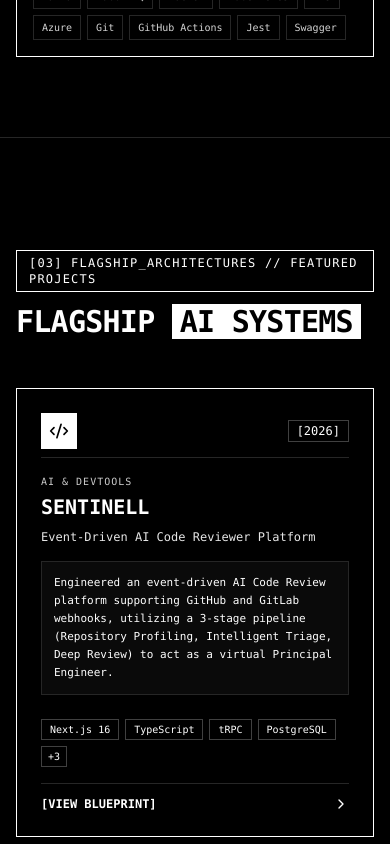
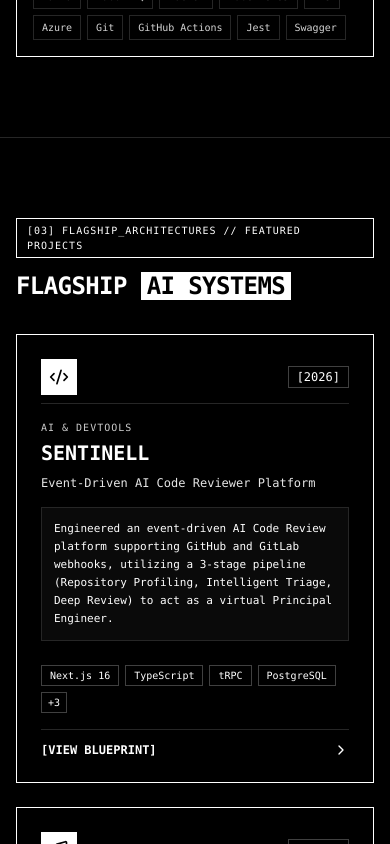
Before and after one commit to shoaibakhtar800/me-portfolio, a Next.js app: page / in a window 390 px wide. Shown: the part 2640-3484 px from the top of the page. Built offline with nearby package versions, Linux system fonts and the light colour scheme.

Commit message:
feat: add ProjectsSection component with detailed architecture blueprints and project cards

```diff
--- a/src/app/globals.css
+++ b/src/app/globals.css
@@ -90,3 +90,53 @@
   background-color: #000000;
   color: #ffffff;
 }
+
+/* Custom Brutalist Monochrome Scrollbars */
+::-webkit-scrollbar {
+  width: 6px;
+  height: 6px;
+}
+
+::-webkit-scrollbar-track {
+  background: #000000;
+  border: 1px solid #262626;
+}
+
+::-webkit-scrollbar-thumb {
+  background: #333333;
+  border-radius: 0px !important;
+  border: 1px solid #525252;
+}
+
+::-webkit-scrollbar-thumb:hover {
+  background: #ffffff;
+}
+
+::-webkit-scrollbar-corner {
+  background: #000000;
+}
+
+/* Firefox standard scrollbar properties */
+* {
+  scrollbar-width: thin;
+  scrollbar-color: #404040 #000000;
+}
+
+.custom-scrollbar::-webkit-scrollbar {
+  width: 6px;
+  height: 6px;
+}
+
+.custom-scrollbar::-webkit-scrollbar-track {
+  background: #050505;
+  border: 1px solid #262626;
+}
+
+.custom-scrollbar::-webkit-scrollbar-thumb {
+  background: #404040;
+  border: 1px solid #737373;
+}
+
+.custom-scrollbar::-webkit-scrollbar-thumb:hover {
+  background: #ffffff;
+}
--- a/src/components/footer.tsx
+++ b/src/components/footer.tsx
@@ -35,7 +35,7 @@ export const Footer: React.FC = () => {
       <div className="max-w-7xl mx-auto px-4 sm:px-6 lg:px-8 flex flex-col sm:flex-row items-center justify-between gap-4">
         <div className="flex items-center gap-2 text-white">
           <Terminal className="w-4 h-4" />
-          <span>SHOAIB_AKHTAR &copy; {new Date().getFullYear()} // ALL_RIGHTS_RESERVED</span>
+          <span>SHOAIB_AKHTAR &copy; {new Date().getFullYear()} {"//"} ALL_RIGHTS_RESERVED</span>
         </div>
 
         <div className="flex items-center gap-2 text-neutral-300 px-3 py-1 border border-neutral-700 bg-black">
--- a/src/components/projects-section.tsx
+++ b/src/components/projects-section.tsx
@@ -1,6 +1,6 @@
 "use client";
 
-import React, { useState } from "react";
+import React, { useState, useEffect } from "react";
 import { useAudio } from "./audio-controller";
 import {
   Code2,
@@ -26,6 +26,25 @@ interface Project {
 export const ProjectsSection: React.FC = () => {
   const { playHover, playClick } = useAudio();
   const [selectedProject, setSelectedProject] = useState<Project | null>(null);
+
+  // Lock body scroll when modal is active to prevent background page scroll
+  useEffect(() => {
+    if (selectedProject) {
+      document.body.style.overflow = "hidden";
+    } else {
+      document.body.style.overflow = "unset";
+    }
+
+    const handleKeyDown = (e: KeyboardEvent) => {
+      if (e.key === "Escape") setSelectedProject(null);
+    };
+
+    window.addEventListener("keydown", handleKeyDown);
+    return () => {
+      document.body.style.overflow = "unset";
+      window.removeEventListener("keydown", handleKeyDown);
+    };
+  }, [selectedProject]);
 
   const projects: Project[] = [
     {
@@ -76,15 +95,15 @@ export const ProjectsSection: React.FC = () => {
   ];
 
   return (
-    <section id="projects" className="py-28 relative z-10 border-t border-neutral-800 bg-black font-mono text-white">
+    <section id="projects" className={`py-20 sm:py-28 relative border-t border-neutral-800 bg-black font-mono text-white ${selectedProject ? "z-[100]" : "z-10"}`}>
       <div className="max-w-6xl mx-auto px-4 sm:px-6 lg:px-8">
         {/* Section Header */}
-        <div className="mb-12 text-left">
-          <div className="inline-block px-3 py-1 bg-black border border-white text-xs uppercase tracking-widest mb-3">
+        <div className="mb-8 sm:mb-12 text-left">
+          <div className="inline-block px-2.5 py-1 bg-black border border-white text-[10px] sm:text-xs uppercase tracking-widest mb-3">
             [03] FLAGSHIP_ARCHITECTURES // FEATURED PROJECTS
           </div>
-          <h2 className="text-3xl sm:text-4xl font-extrabold uppercase tracking-tight">
-            FLAGSHIP <span className="bg-white text-black px-2">AI SYSTEMS</span>
+          <h2 className="text-2xl sm:text-4xl font-extrabold uppercase tracking-tight">
+            FLAGSHIP <span className="bg-white text-black px-1.5 sm:px-2 selection:bg-black selection:text-white">AI SYSTEMS</span>
           </h2>
         </div>
 
@@ -158,29 +177,36 @@ export const ProjectsSection: React.FC = () => {
 
         {/* Detail Modal */}
         {selectedProject && (
-          <div className="fixed inset-0 z-50 flex items-center justify-center p-4 bg-black/90 font-mono text-white">
-            <div className="relative w-full max-w-3xl p-8 bg-black border-2 border-white max-h-[90vh] overflow-y-auto">
+          <div
+            onClick={() => setSelectedProject(null)}
+            className="fixed inset-0 z-[100] flex items-center justify-center p-4 sm:p-6 bg-black/95 font-mono text-white backdrop-blur-md"
+          >
+            <div
+              onClick={(e) => e.stopPropagation()}
+              className="relative w-full max-w-3xl p-5 sm:p-8 bg-black border-2 border-white max-h-[85vh] overflow-y-auto custom-scrollbar"
+            >
               <button
                 onClick={() => setSelectedProject(null)}
-                className="absolute top-6 right-6 p-2 bg-white text-black font-bold border border-white hover:bg-black hover:text-white"
+                className="absolute top-4 sm:top-6 right-4 sm:right-6 p-2 bg-white text-black font-bold border border-white hover:bg-black hover:text-white cursor-pointer"
+                title="Close modal"
               >
                 <X className="w-5 h-5" />
               </button>
 
               <div className="text-xs border border-white px-3 py-1 inline-block mb-3">
-                [{selectedProject.year} // {selectedProject.category}]
+                [{selectedProject.year} {"//"} {selectedProject.category}]
               </div>
 
-              <h2 className="text-2xl font-extrabold uppercase mb-1">{selectedProject.title}</h2>
+              <h2 className="text-xl sm:text-2xl font-extrabold uppercase mb-1">{selectedProject.title}</h2>
               <p className="text-neutral-400 text-xs mb-6">{selectedProject.subtitle}</p>
 
               {/* Architecture text */}
-              <div className="p-4 bg-neutral-950 border border-white mb-6">
+              <div className="p-3 sm:p-4 bg-neutral-950 border border-white mb-6">
                 <div className="flex items-center gap-2 text-xs uppercase mb-2 text-neutral-300">
-                  <Terminal className="w-4 h-4" />
+                  <Terminal className="w-4 h-4 shrink-0" />
                   <span>SYSTEM ARCHITECTURE DIAGRAM:</span>
                 </div>
-                <div className="text-xs text-white bg-black p-3 border border-neutral-800 overflow-x-auto whitespace-nowrap">
+                <div className="text-xs text-white bg-black p-3 border border-neutral-800 overflow-x-auto whitespace-nowrap custom-scrollbar">
                   {selectedProject.architecture}
                 </div>
               </div>
@@ -210,7 +236,7 @@ export const ProjectsSection: React.FC = () => {
               <div className="flex justify-end">
                 <button
                   onClick={() => setSelectedProject(null)}
-                  className="px-6 py-2 bg-white text-black font-bold text-xs uppercase border border-white hover:bg-black hover:text-white"
+                  className="px-6 py-2 bg-white text-black font-bold text-xs uppercase border border-white hover:bg-black hover:text-white cursor-pointer selection:bg-black selection:text-white"
                 >
                   [CLOSE SPECIFICATION]
                 </button>
```
